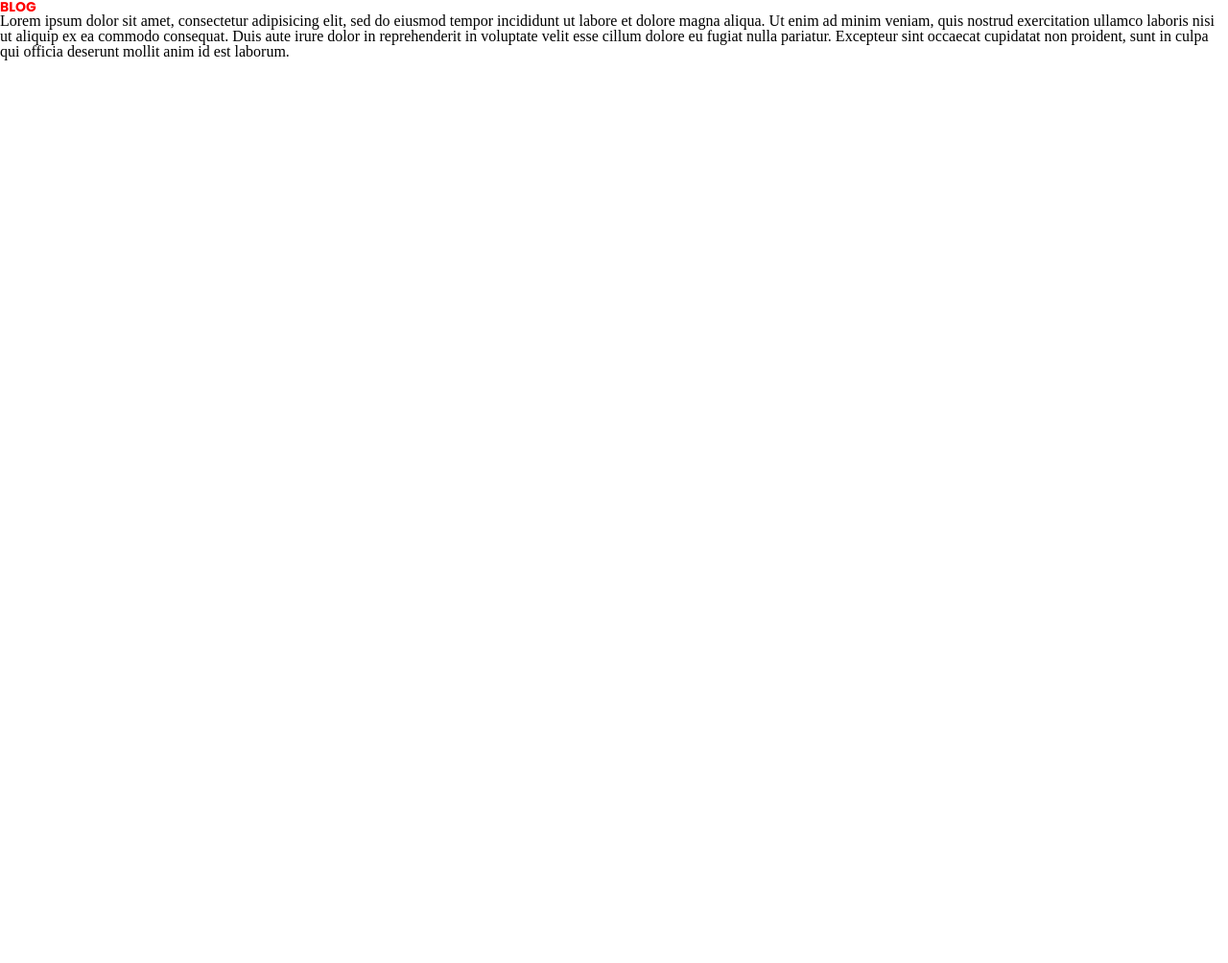
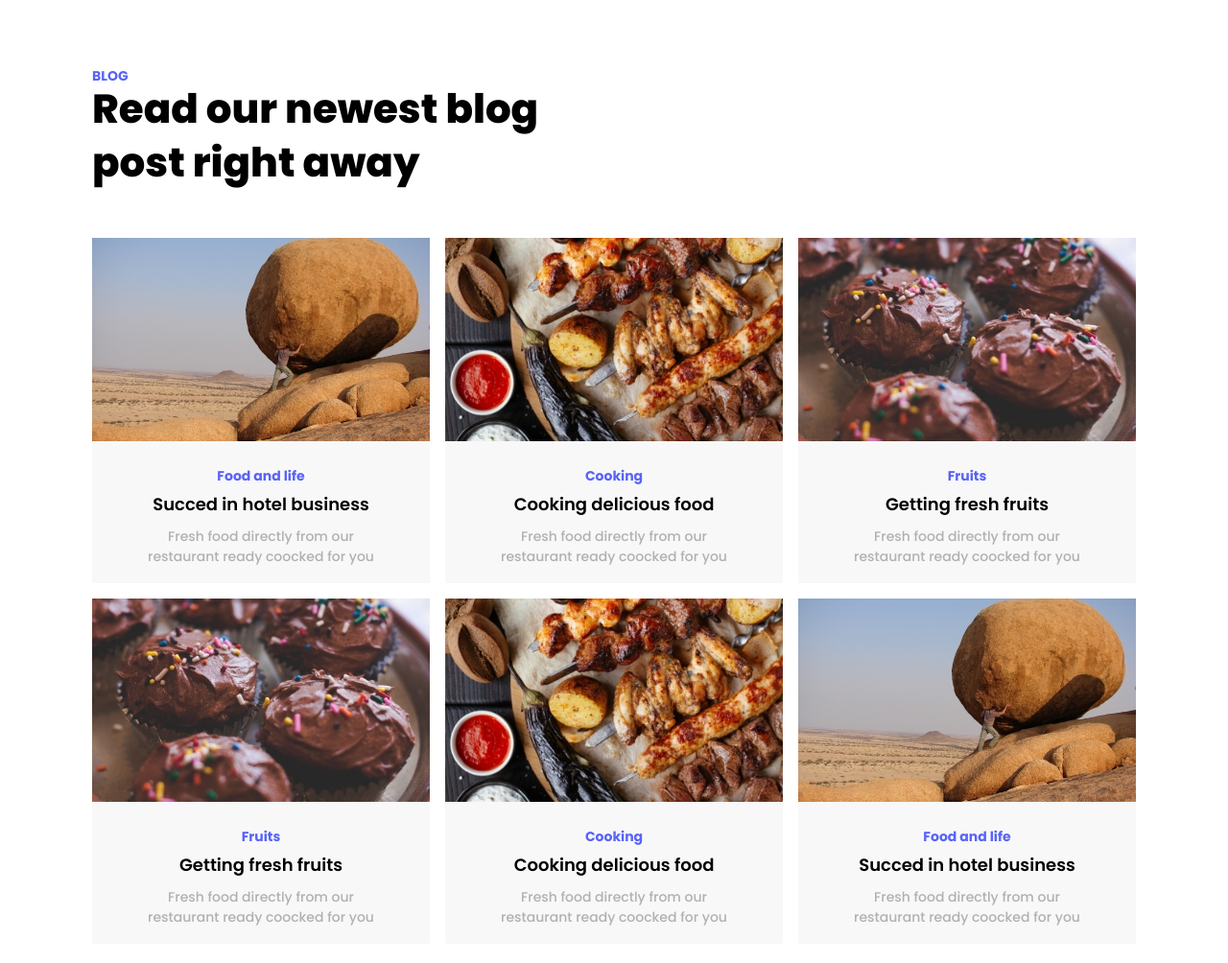
Before and after one commit to marishh/UniLab-Lesson1, a plain HTML site: page index.html in a window 1280 px wide. Shown: the whole page at 96% size. Before the commit the page ends 800 px from the top, so only its background shows below. Drawn offline with Linux system fonts and the light colour scheme; files that its build step writes are made by us from their sources.

Commit message:
added big and small boxes
a

```diff
--- a/css/styles.css
+++ b/css/styles.css
@@ -1,8 +1,75 @@
 body{
-	margin: auto auto;
+	width: 1088px;
+	height: 921px;
+	margin: 72px auto;
 }
-.c{
+h3{
 	font-family: 'Poppins bold';
 	font-size: 14px;
-	color: red;
+	color: #5863F8;
 }
+h5{
+	font-family: 'Poppins extrabold';
+	font-size: 42px;
+	line-height: 56px;
+	color:#000000;
+}
+.box0{
+	width: 470px;
+	margin-bottom: 50px;
+}
+.box1{
+	width:1088px;
+	height: 360px;
+	margin-bottom: 16px;
+}
+.box2{
+	width:1088px;
+	height: 360px;
+}
+.box2::after{
+	content: '';
+	clear:both;
+	display: block;
+}
+.small-box{
+	height:360px;
+	width:352px;
+	float: left;
+	margin-right: 16px;
+	background-color: #F8F8F8;
+}
+.last-small-box{
+	height:360px;
+	width:352px;
+	float: left;
+	background-color: #F8F8F8;
+}
+.clear{
+	clear: both;
+}
+.center{
+	text-align: center;
+}
+.t1{
+	margin-top: 23px;
+	margin-bottom: 5px;
+	line-height: 21px;
+}
+.t2{
+	font-family: 'Poppins semibold';
+	font-size: 18px;
+	line-height: 27px;
+	margin-bottom: 10px;
+}
+.grey{
+	width: 260px;
+	height: 42px;
+	margin: 0 auto;
+}
+.t3{
+	font-family: 'Poppins medium';
+	font-size: 14px ;
+	color: #B1B1B1;
+	line-height: 21px;
+}
--- a/index.html
+++ b/index.html
@@ -4,17 +4,67 @@
 	<title> FOOD </title>
 	<meta charset="utf-8">
 	<link rel="icon" href="images/pizza.png" type="image/gif" sizes="16x16">
-	<link rel="stylesheet" type="text/css" href="reset.css">
-	<link rel="stylesheet" type="text/css" href="styles.css">
-	<link rel="stylesheet" type="text/css" href="fonts.css">
+	<link rel="stylesheet" type="text/css" href="css/reset.css">
+	<link rel="stylesheet" type="text/css" href="css/styles.css">
+	<link rel="stylesheet" type="text/css" href="css/fonts.css">
 </head>
 <body>
-	<h3 class="c">BLOG</h3>
-	<p>Lorem ipsum dolor sit amet, consectetur adipisicing elit, sed do eiusmod
-	tempor incididunt ut labore et dolore magna aliqua. Ut enim ad minim veniam,
-	quis nostrud exercitation ullamco laboris nisi ut aliquip ex ea commodo
-	consequat. Duis aute irure dolor in reprehenderit in voluptate velit esse
-	cillum dolore eu fugiat nulla pariatur. Excepteur sint occaecat cupidatat non
-	proident, sunt in culpa qui officia deserunt mollit anim id est laborum.</p>
+	<h3>BLOG</h3>
+	<div class="box0">
+		<h5>Read our newest blog post right away</h5>
+	</div>
+	<div class="box1">
+		<div class="small-box">
+			<img src="images/i2.jpg" alt="rock">
+			<h3 class="center t1">Food and life</h3>
+			<p class="center t2">Succed in hotel business</p>
+			<div class="grey">
+				<p class="t3 center">Fresh food directly from our restaurant ready coocked for you</p>
+			</div>
+		</div>
+		<div class="small-box">
+			<img src="images/i3.jpg" alt="mwvadi">
+			<h3 class="center t1">Cooking</h3>
+			<p class="center t2">Cooking delicious food</p>
+			<div class="grey">
+				<p class="t3 center">Fresh food directly from our restaurant ready coocked for you</p>
+			</div>
+		</div>
+		<div class="last-small-box">
+			<img src="images/i1.jpg" alt="cookie">
+			<h3 class="center t1">Fruits</h3>
+			<p class="center t2">Getting fresh fruits</p>
+			<div class="grey">
+				<p class="t3 center">Fresh food directly from our restaurant ready coocked for you</p>
+			</div>
+		</div>
+		<div class="clear"></div>
+	</div>
+	<div class="box2">
+		<div class="small-box">
+			<img src="images/i1.jpg" alt="cookie">
+			<h3 class="center t1">Fruits</h3>
+			<p class="center t2">Getting fresh fruits</p>
+			<div class="grey">
+				<p class="t3 center">Fresh food directly from our restaurant ready coocked for you</p>
+			</div>
+		</div>
+		<div class="small-box">
+			<img src="images/i3.jpg" alt="mwvadi">
+			<h3 class="center t1">Cooking</h3>
+			<p class="center t2">Cooking delicious food</p>
+			<div class="grey">
+				<p class="t3 center">Fresh food directly from our restaurant ready coocked for you</p>
+			</div>
+		</div>
+		<div class="last-small-box">
+			<img src="images/i2.jpg" alt="rock">
+			<h3 class="center t1">Food and life</h3>
+			<p class="center t2">Succed in hotel business</p>
+			<div class="grey">
+				<p class="t3 center">Fresh food directly from our restaurant ready coocked for you</p>
+			</div>
+		</div>
+	</div>
 </body>
 </html>
```
